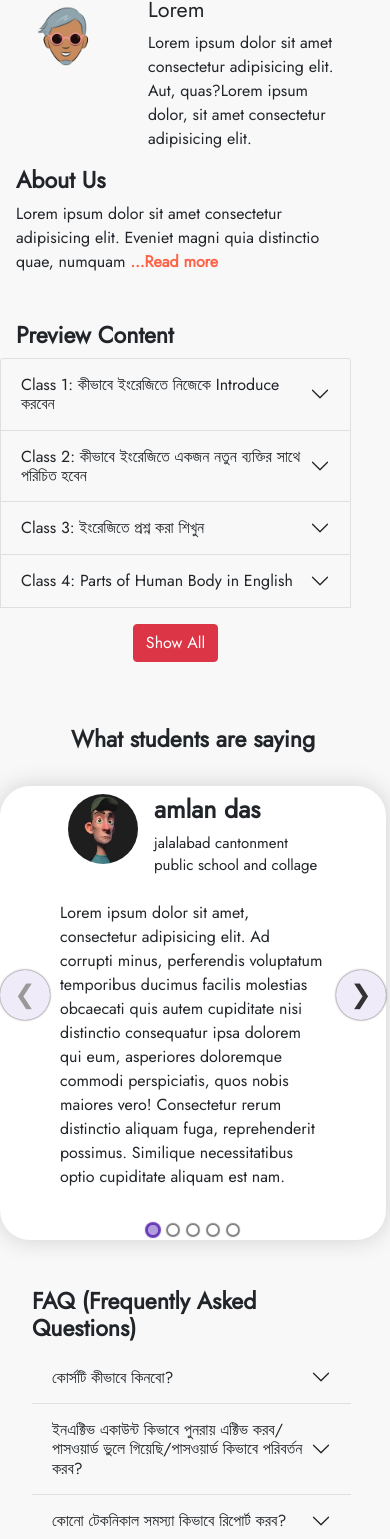
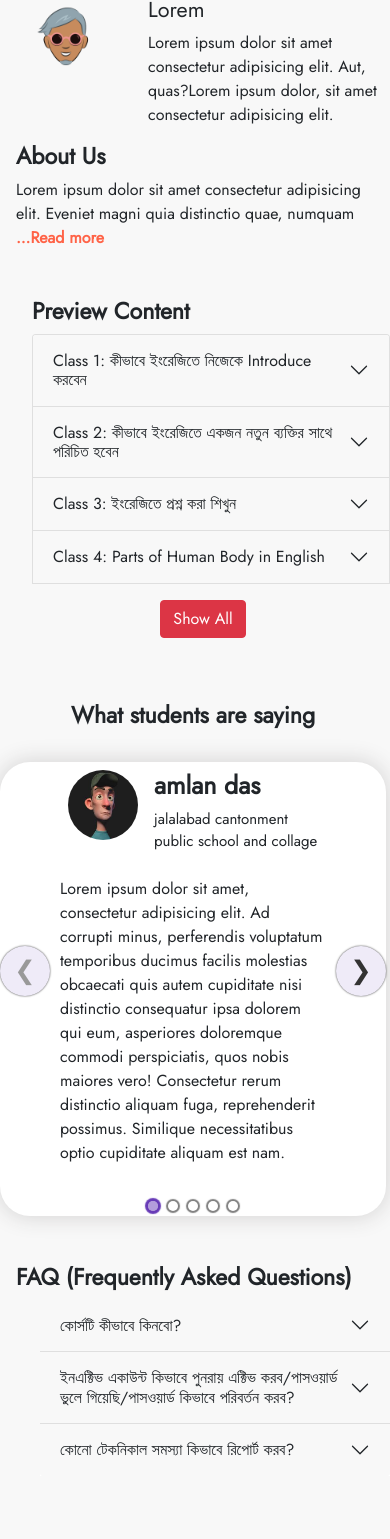
Before and after one commit to AmlanDasADM/skill-page, a React (Create React App) app: page / in a window 390 px wide. Shown: the part 1200-2739 px from the top of the page. Built offline with nearby package versions, Linux system fonts and the light colour scheme.

Commit message:
make it better

```diff
--- a/src/components/Skill/Preview.jsx
+++ b/src/components/Skill/Preview.jsx
@@ -27,7 +27,7 @@ function Preview()
 
     return (
         <>
-              {/* <div className="preview-content"> */}
+              <div className="preview-content">
                         <div className="preview-heading">
                             <h3>Preview Content</h3>
                         </div>
@@ -363,7 +363,7 @@ function Preview()
                 </LoadMore>
 
             {/* </div> */}
-                    {/* </div>  */}
+                    </div>
         </>
     )
 }
--- a/src/components/Skill/skill.css
+++ b/src/components/Skill/skill.css
@@ -324,7 +324,7 @@
     .left-side{
         margin-left: 2rem;
         background-color: #f8f8f8;
-        width: 90%;
+        width: 100%;
         overflow:unset ;
     }
     .item-img .student-name{
@@ -369,7 +369,9 @@
     .left-side{
         margin-left: 0rem;
     }
-
+   .preview-content{
+    margin-left: 1rem;
+   }
     .left-side-aboutUs{
         margin-left: 1rem;
     }
@@ -391,11 +393,14 @@
     .accordion{
         margin-left: 1rem;
     }
-    .faq{
+    .accordion-item{
         margin-left: 1rem;
     }
+    .faq{
+        margin-left: 0.5rem;
+    }
     .slidebar{
-        width: 110%;
+        width: 99%;
         margin-left: 0rem;
     }
     .QkaFk {
@@ -423,7 +428,7 @@
         align-items: center;
         margin: auto;
         text-align: center;
-        margin-left:3.3rem ;
+        margin-left:2.4rem ;
     }
   .course-more-details{
     display: grid;
```
